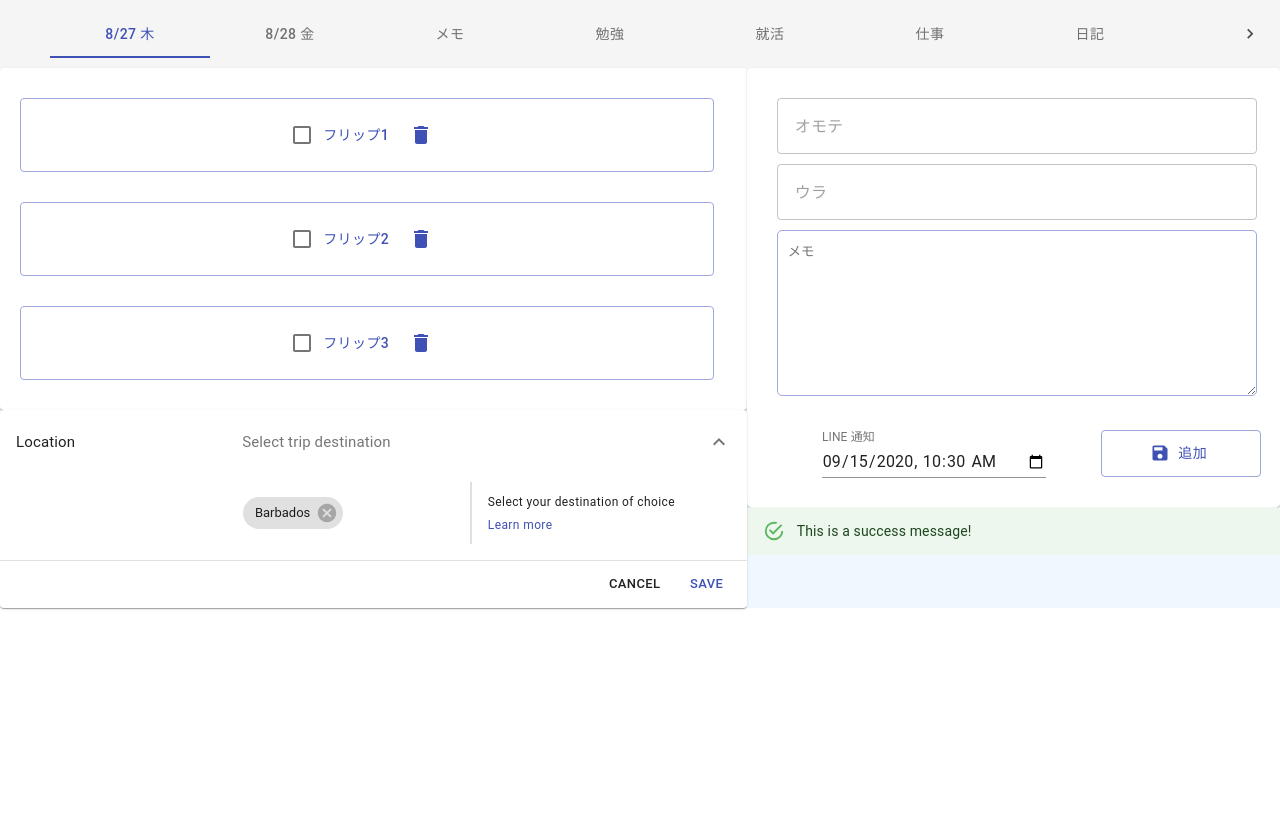
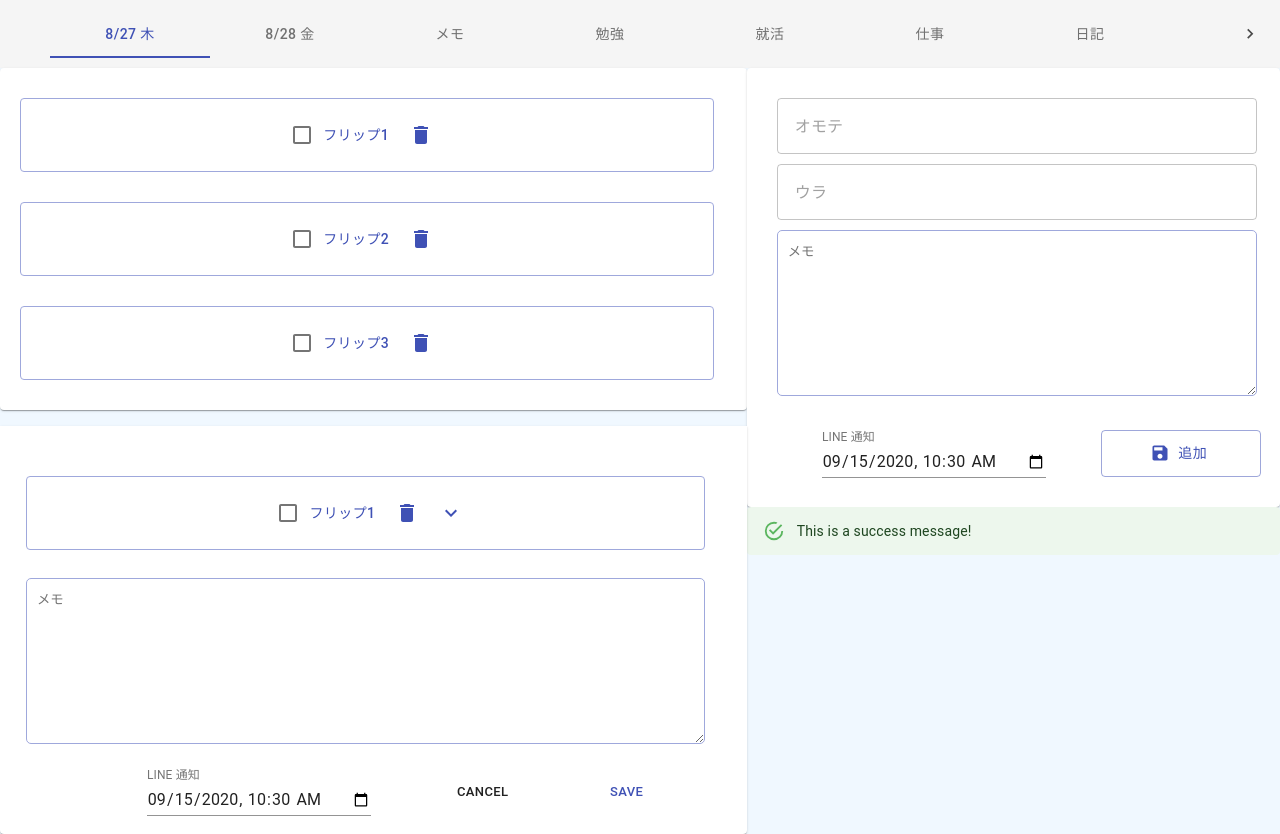
Before and after one commit to haru890/Flip_List, a React (Create React App) app in the folder react-app/: page / in a window 1280 px wide. Before the commit the page ends 800 px from the top, so only its background shows below. Built offline with nearby package versions, Linux system fonts and the light colour scheme; no server answers.

Commit message:
accordion componentを使用したフリップデザイン案の作成

```diff
--- a/react-app/src/components/Flips.tsx
+++ b/react-app/src/components/Flips.tsx
@@ -1,5 +1,5 @@
 import React, { ReactNode, FC, useState, ChangeEvent, useEffect } from 'react';
-import {Card, Typography, Box, styled, Button} from '@material-ui/core';
+import {Card, Typography, Box, styled, Button, TextField, FormControl} from '@material-ui/core';
 import { Tab as _Tab } from '../models/tab';
 import { fetchTabs } from '../api/tab';
 import DeleteAlertDialog from './DeleteAlertDialog';
@@ -122,44 +122,65 @@ const Flips=()=> {
     </Root>
 
 
-    <div className={classes.root}>
       <Accordion defaultExpanded>
         <AccordionSummary
-          expandIcon={<ExpandMoreIcon />}
           aria-controls="panel1c-content"
           id="panel1c-header"
         >
-          <div className={classes.column}>
-            <Typography className={classes.heading}>Location</Typography>
-          </div>
-          <div className={classes.column}>
-            <Typography className={classes.secondaryHeading}>Select trip destination</Typography>
-          </div>
+          <Button variant="outlined" color="primary"
+            onClick={() => { setSelected(!selected) }}
+            style={{width:"95%", padding:"15px", margin: "30px 0px 0px 10px", border: `${selected ? "solid 2px" : "solid 1px"}`, borderColor: `${selected ? "#FE8C56" : "#9FA8DC"}`,}}>
+            <CheckBox />フリップ1<DeleteAlertDialog />
+            <br /><ExpandMoreIcon />
+          </Button>
         </AccordionSummary>
         <AccordionDetails className={classes.details}>
-          <div className={classes.column} />
-          <div className={classes.column}>
-            <Chip label="Barbados" onDelete={() => {}} />
-          </div>
-          <div className={clsx(classes.column, classes.helper)}>
-            <Typography variant="caption">
-              Select your destination of choice
-              <br />
-              <a href="#secondary-heading-and-columns" className={classes.link}>
-                Learn more
-              </a>
-            </Typography>
-          </div>
+            <textarea
+              cols={80}
+              rows={9}
+              placeholder={'メモ'}
+              style={{
+                width: '92%',
+                padding: '10px',
+                margin: '0 0 0 10px',
+                border: '1px solid #9FA8DC',
+                borderRadius: '5px',
+                color: '#9FA8DC',
+                fontFamily: 'inherit',
+              }}>
+            </textarea>
         </AccordionDetails>
-        <Divider />
         <AccordionActions>
-          <Button size="small">Cancel</Button>
-          <Button size="small" color="primary">
+          <FormControl>
+            <form noValidate>
+              <TextField
+                id='datetime-local'
+                label='LINE 通知'
+                type='datetime-local'
+                defaultValue='2020-09-15T10:30'
+                InputLabelProps={{
+                  shrink: true,
+                }}
+                style={{
+                  margin: '0px 80px 10px 0px',
+                }}
+              />
+            </form>
+            </FormControl>
+          <Button
+            style={{
+              margin: '0px 80px 10px 0px',
+            }}
+            size="small">Cancel</Button>
+          <Button
+            style={{
+              margin: '0px 80px 10px 0px',
+            }}
+            size="small" color="primary">
             Save
           </Button>
         </AccordionActions>
       </Accordion>
-    </div>
 
 
     </>
```
